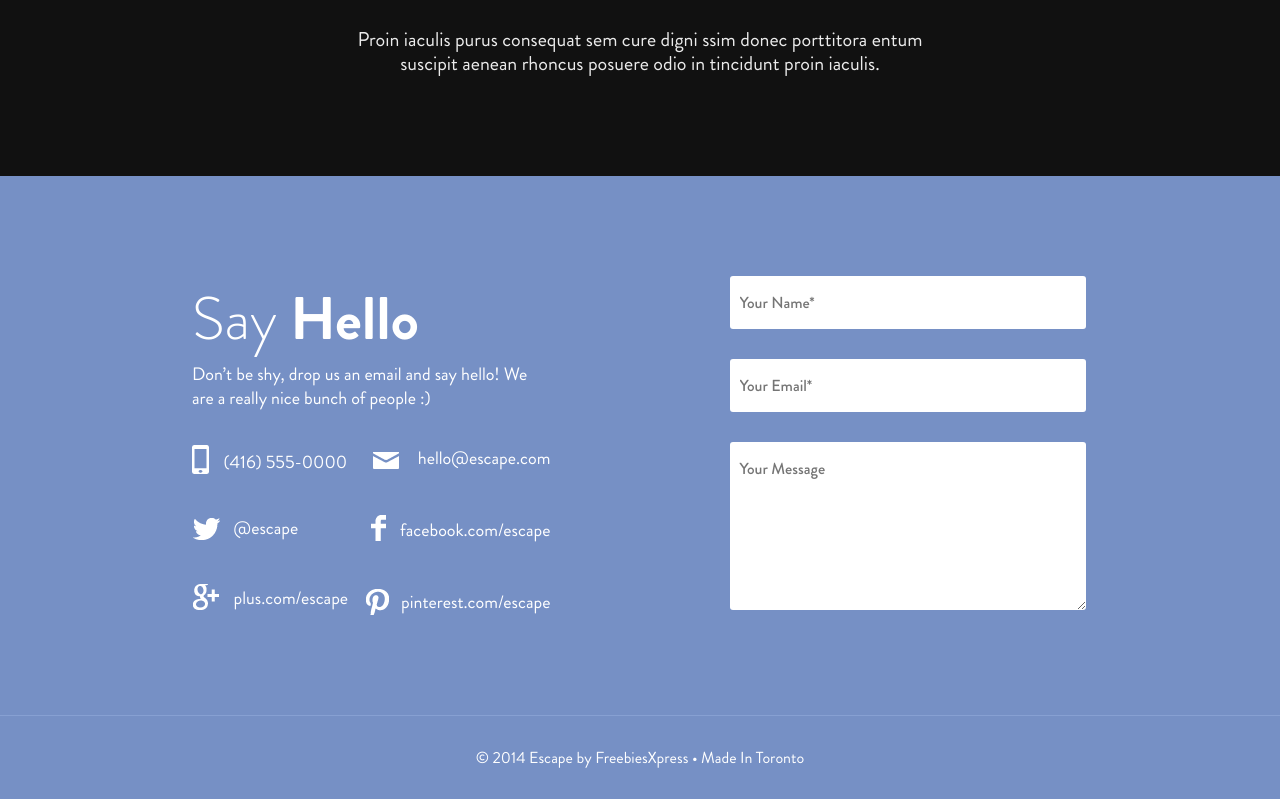
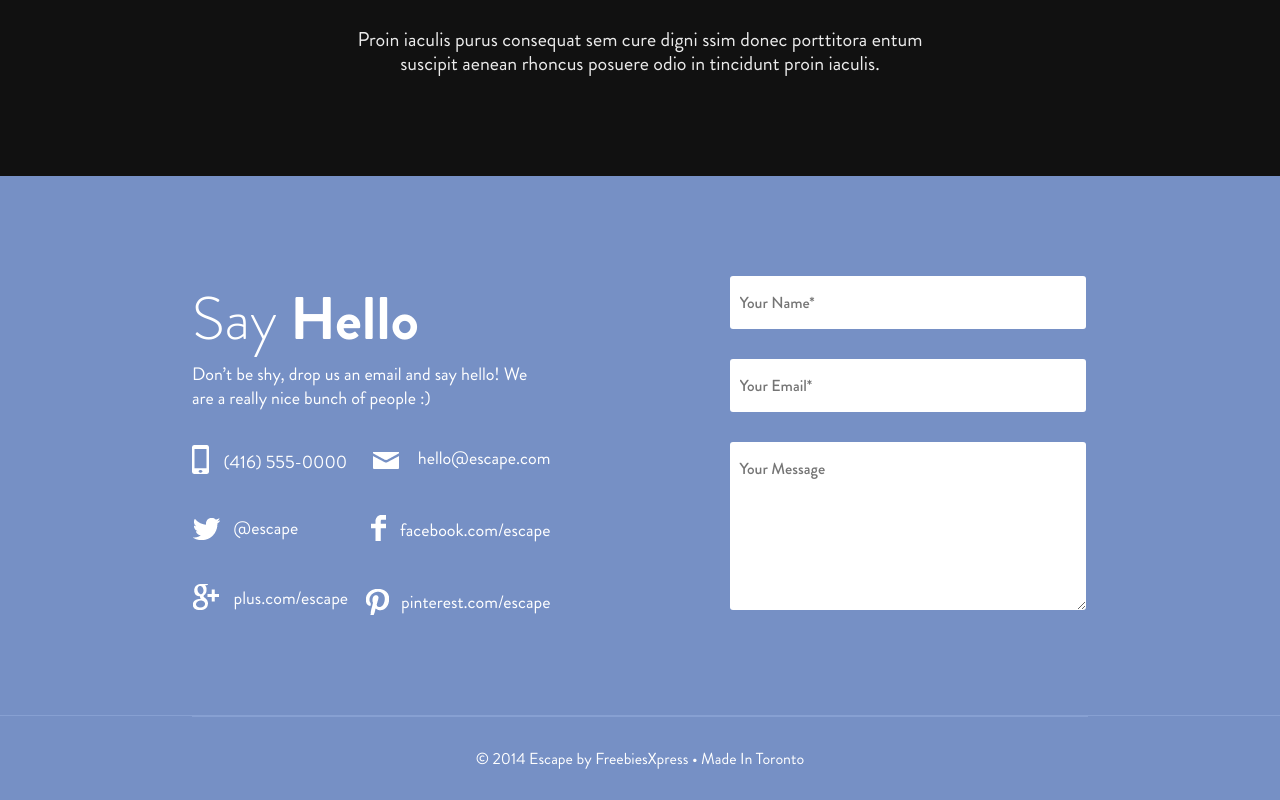
Before and after one commit to foysalhasan/project-escape, a plain HTML site: page index.html in a window 1280 px wide. Shown: the part 4132-4932 px from the top of the page. Drawn offline with Linux system fonts and the light colour scheme; a web font is replaced by a local one.

Commit message:
Update style.css

```diff
--- a/css/style.css
+++ b/css/style.css
@@ -545,10 +545,14 @@ a {
 
 /* Footer Section */
 .footer_sec {
-  padding: 30px 0px;
   font-size: 16px;
   color: #ffffff;
   background-color: #7690c5;
   border-top: 1px solid #87a0d2;
   text-align: center;
 }
+
+.fborder {
+  padding:30px 0;
+  border-top: 1px solid #87a0d2;
+}
```
